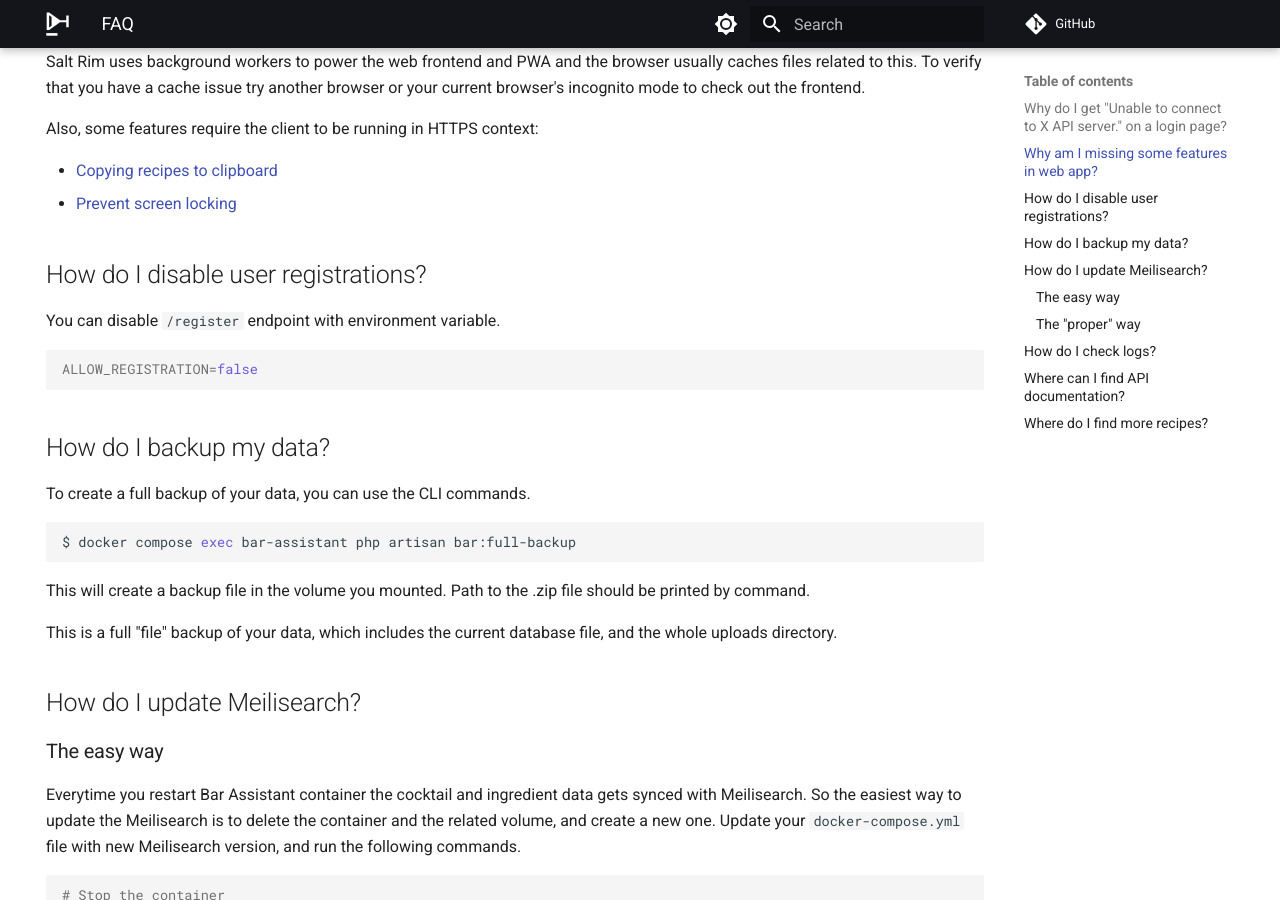
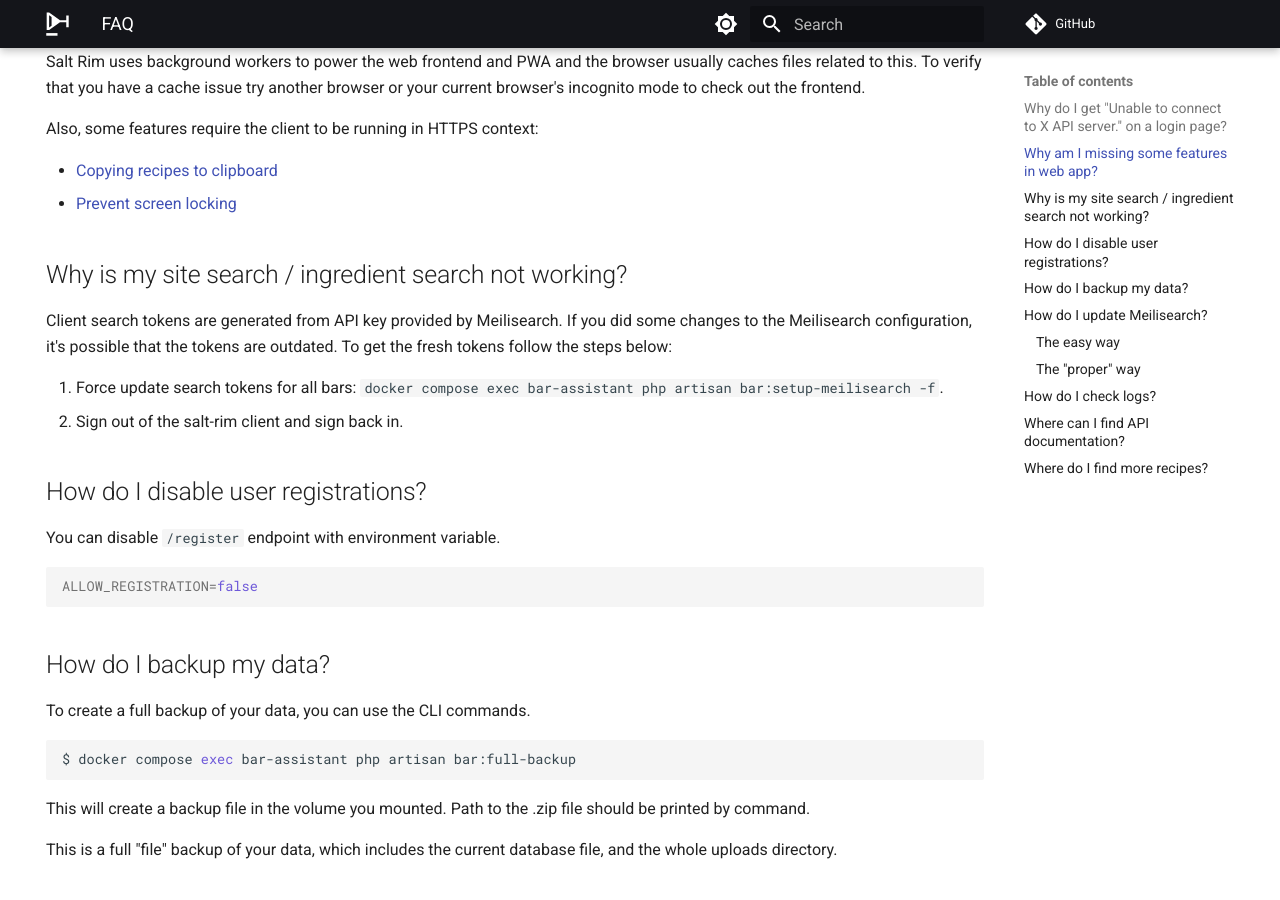
Before and after one commit to bar-assistant/docs, an MkDocs documentation site: the page built from docs/faq.md, in a window 1280 px wide and 900 px high, scrolled down 655 px. Built offline with MkDocs 1.6.1 and Material for MkDocs 9.7.7, drawn with Linux system fonts in a browser that asks for light colours; comment, search, counter and statistics services are not loaded.

Commit message:
Update faq

```diff
--- a/docs/faq.md
+++ b/docs/faq.md
@@ -26,6 +26,13 @@ Also, some features require the client to be running in HTTPS context:
 
 - [Copying recipes to clipboard](https://developer.mozilla.org/en-US/docs/Web/API/Clipboard)
 - [Prevent screen locking](https://developer.mozilla.org/en-US/docs/Web/API/Screen_Wake_Lock_API)
+
+## Why is my site search / ingredient search not working?
+
+Client search tokens are generated from API key provided by Meilisearch. If you did some changes to the Meilisearch configuration, it's possible that the tokens are outdated. To get the fresh tokens follow the steps below:
+
+1. Force update search tokens for all bars: `docker compose exec bar-assistant php artisan bar:setup-meilisearch -f`.
+2. Sign out of the salt-rim client and sign back in.
 
 ## How do I disable user registrations?
 
```
